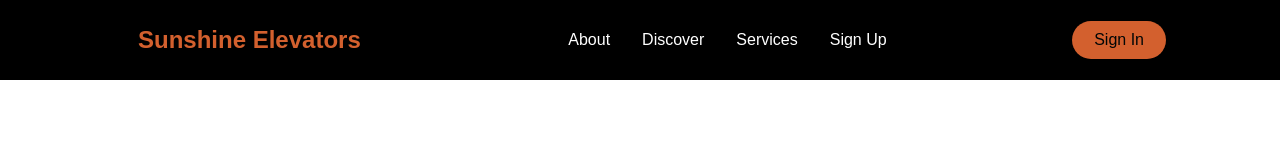
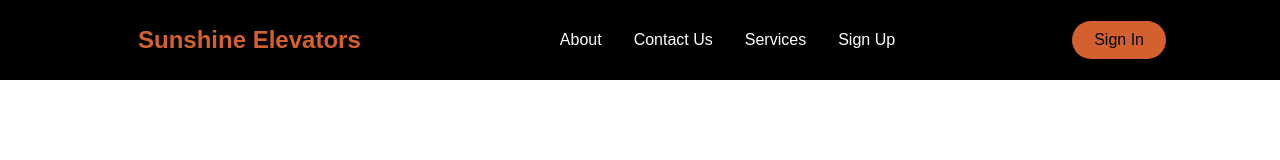
Before and after one commit to EJcodes/SunshineElevatorRevamp, a React (Create React App) app in the folder sunshine-elevators-webapp/: page / in a window 1280 px wide. Shown: the top 160 px of the page. Built offline with nearby package versions, Linux system fonts and the light colour scheme.

Commit message:
working on the styled components for the sidebar

```diff
--- a/sunshine-elevators-webapp/src/App.js
+++ b/sunshine-elevators-webapp/src/App.js
@@ -1,10 +1,12 @@
 import './App.css';
 import Navbar from './Components/Navbar';
 import { BrowserRouter as Router} from 'react-router-dom'
+import Sidebar from './Components/Sidebar'
 
 function App() {
   return (
     <Router>
+      <Sidebar />
       <Navbar />
     </Router>
   );
--- a/sunshine-elevators-webapp/src/Components/Navbar/index.js
+++ b/sunshine-elevators-webapp/src/Components/Navbar/index.js
@@ -25,7 +25,7 @@ const Navbar = () => {
                         <NavLinks to="about">About</NavLinks>
                        </NavItem>
                        <NavItem>
-                           <NavLinks to="discover">Discover</NavLinks>
+                           <NavLinks to="contactus">Contact Us</NavLinks>
                        </NavItem>
                        <NavItem>
                         <NavLinks to="services">Services</NavLinks>
--- a/sunshine-elevators-webapp/src/Components/Sidebar/SidebarElements.js
+++ b/sunshine-elevators-webapp/src/Components/Sidebar/SidebarElements.js
@@ -12,13 +12,13 @@ align-items: center;
 top:0;
 left:0;
 transition: 0.3s ease-in-out;
-opacity: ${({isOpen}) => (isOpen ? '100%' : '0')}
+opacity: ${({isOpen}) => (isOpen ? '100%' : '0')};
 top:${({ isOpen }) => (isOpen ? '0' : '-100%')};
-`
+`;
 
-export const CloseIcon = styled(FaTimes)`
+export const ClosedIcon = styled(FaTimes)`
     color: #fff;
-`
+`;
 
 
 export const Icon = styled.div`
@@ -29,4 +29,4 @@ export const Icon = styled.div`
     font-size: 2rem
     cursor: pointer;
     outline: none;
-`
+`;
--- a/sunshine-elevators-webapp/src/Components/Sidebar/index.js
+++ b/sunshine-elevators-webapp/src/Components/Sidebar/index.js
@@ -6,7 +6,7 @@ const Sidebar = () => {
     return (
         <SidebarContainer>
             <Icon>
-                <CloseIcon />
+                <ClosedIcon />
             </Icon>
         </SidebarContainer>
     );
```
